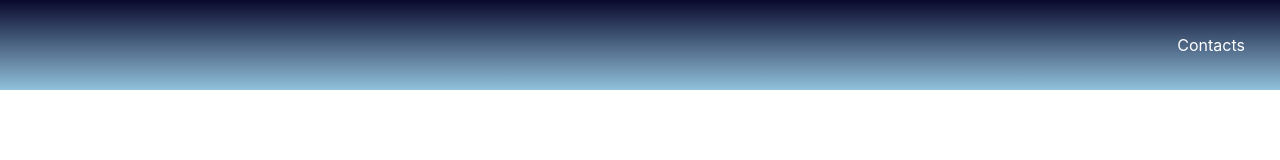
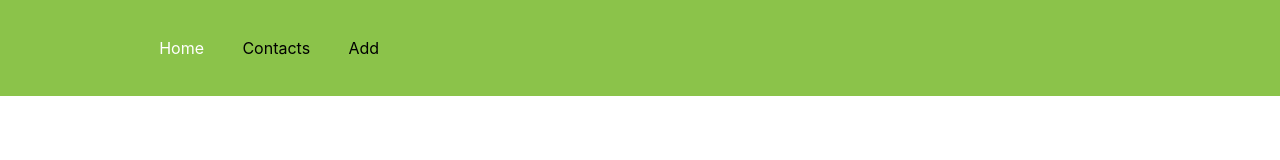
Before and after one commit to marcabounader/SEF-Contact-Manager, a React (Create React App) app in the folder frontend/: page /contacts/add in a window 1280 px wide. Shown: the top 160 px of the page. Built offline with nearby package versions, Linux system fonts and the light colour scheme.

Commit message:
added nav bar styling

```diff
--- a/frontend/package.json
+++ b/frontend/package.json
@@ -6,9 +6,13 @@
     "@testing-library/jest-dom": "^5.17.0",
     "@testing-library/react": "^13.4.0",
     "@testing-library/user-event": "^13.5.0",
+    "components": "^0.1.0",
     "react": "^18.2.0",
     "react-dom": "^18.2.0",
+    "react-icons": "^4.10.1",
     "react-scripts": "5.0.1",
+    "styled": "^1.0.0",
+    "styled-components": "^6.0.7",
     "web-vitals": "^2.1.4"
   },
   "scripts": {
--- a/frontend/src/App.js
+++ b/frontend/src/App.js
@@ -6,10 +6,12 @@
 import Index from './pages/Index';
 import './styles/utilities.css'
 import AddContact from './pages/AddContact';
+import NavBar from './components/NavBar';
 
 function App() {
   return (
     <BrowserRouter>
+      <NavBar></NavBar>
       <Routes>
       <Route path='/' element={<Index/>}/>
                 {/* <Route path='login' element={<Login/>}/>
--- /dev/null
+++ b/frontend/src/components/NavBar/NavElement.js
@@ -0,0 +1,44 @@
+import { FaBars } from 'react-icons/fa'
+import styled from 'styled-components'
+import { NavLink as Link } from 'react-router-dom'
+export const PrimaryNav = styled.nav`
+  z-index: 14;
+  height: 90px;
+  display: flex;
+  background: #8bc34a;
+  justify-content: space-between;
+  padding: 0.18rem calc((100vw - 1000px) / 2);
+`
+export const MenuLink = styled(Link)`
+  color: #fff;
+  display: flex;
+  cursor: pointer;
+  align-items: center;
+  text-decoration: none;
+  padding: 0 1.2rem;
+  height: 100%;
+  &.active {
+    color: #000000;
+  }
+`
+export const Hamburger = styled(FaBars)`
+  display: none;
+  color: #ffffff;
+  @media screen and (max-width: 768px) {
+    display: block;
+    font-size: 1.9rem;
+    top: 0;
+    right: 0;
+    position: absolute;
+    cursor: pointer;
+    transform: translate(-100%, 75%);
+  }
+`
+export const Menu = styled.div`
+  display: flex;
+  align-items: center;
+  margin-right: -25px;
+  @media screen and (max-width: 768px) {
+    display: none;
+  }
+`
--- a/frontend/src/components/NavBar/index.jsx
+++ b/frontend/src/components/NavBar/index.jsx
@@ -1,12 +1,23 @@
-
-const NavBar = () => {
-    return (
-        <header className="flex-row end nav-bg">
-            <nav className="flex-row nav">
-                <li className="p-5"><a href='/contacts/add'>Add</a></li>
-            </nav>
-        </header>
-    );
+import React from 'react'
+import { PrimaryNav, MenuLink, Menu, Hamburger } from './NavElement'
+const Navbar = () => {
+  return (
+    <>
+      <PrimaryNav>
+        <Hamburger />
+        <Menu>
+          <MenuLink to="/" activeStyle>
+            Home
+          </MenuLink>
+          <MenuLink to="/contacts" activeStyle>
+            Contacts
+          </MenuLink>
+          <MenuLink to="/contacts/add" activeStyle>
+            Add
+          </MenuLink>
+        </Menu>
+      </PrimaryNav>
+    </>
+  )
 }
-
-export default NavBar;
+export default Navbar
--- a/frontend/src/pages/AddContact/index.jsx
+++ b/frontend/src/pages/AddContact/index.jsx
@@ -1,4 +1,3 @@
-import Nav from "../../components/Nav";
 import L, { Map, marker } from 'leaflet';
 import 'leaflet/dist/leaflet.css';
 import { MapContainer, TileLayer, useMap, Marker, Popup, useMapEvents } from 'react-leaflet'
@@ -57,7 +56,6 @@
       }
     return (
         <>
-        <Nav tabs={["Contacts"]}></Nav>
             <section className="flex-row center full-height" >
                 <div className="form-container flex-column p-10 m-10">
                     <h1>Add Contact</h1>
--- a/frontend/src/pages/Contact/index.jsx
+++ b/frontend/src/pages/Contact/index.jsx
@@ -1,5 +1,4 @@
-import { useLocation, useParams } from "react-router-dom";
-import Nav from "../../components/Nav";
+import { useLocation } from "react-router-dom";
 import { MapContainer, TileLayer, useMap, Marker, Popup } from 'react-leaflet'
 import L from 'leaflet';
 import 'leaflet/dist/leaflet.css';
@@ -21,7 +20,6 @@
 
     return (
         <>
-            <Nav tabs={["contacts"]}></Nav>
             <h1>Contact: {name}</h1>
             <p>Phone Number: {phone_number}</p>
             <h2>Location</h2>
--- a/frontend/src/pages/Contacts/index.jsx
+++ b/frontend/src/pages/Contacts/index.jsx
@@ -1,11 +1,8 @@
-import Nav from "../../components/Nav";
 import ContactList from "../../components/ContactList";
-import NavBar from "../../components/NavBar";
 const Contacts = () => {
     const tabs=["add"];
     return (
         <>
-        <NavBar></NavBar>
             <section>
                 <ContactList/>
             </section>
--- a/frontend/src/pages/Index/index.jsx
+++ b/frontend/src/pages/Index/index.jsx
@@ -1,12 +1,12 @@
 import Nav from '../../components/Nav';
+import NavBar from '../../components/NavBar';
 import image from './contacts-manager.png';
 const Index = () => {
     return (
         <>
-        <Nav tabs={["contacts"]}></Nav>
-        <section className='flex-row center'>
-            <img src={image} alt="Contact Manage Picture"/>
-        </section>
+            <section className='flex-row center'>
+                <img src={image} alt="Contact Manage Picture"/>
+            </section>
         </>
      );
 }
```
Also changed, not shown: 1 other file (tests, documents, lock files or other folders).
